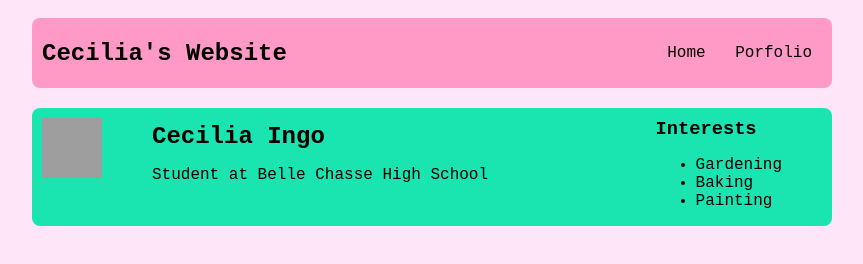
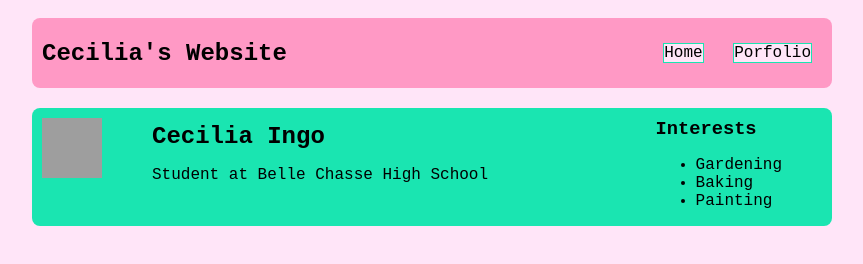
Before and after one commit to CeciliaIngo/CeciliaIngo.github.io, a plain HTML site: page index.html in a window 1280 px wide. Shown: the whole page, without its empty margins (208-1071 px from the left). Drawn offline with Linux system fonts and the light colour scheme; grey boxes are pictures that could not be loaded.

Commit message:
first draft

```diff
--- a/index.html
+++ b/index.html
@@ -75,6 +75,12 @@
                 margin-right: 50px
             }
 
+            #button {
+                background-color: rgb(255, 229, 248);
+                color: black;
+                border: 1px solid rgb(26, 229, 177);
+            }
+
         </style>
 
     </head>
@@ -86,10 +92,10 @@
                 <h1>Cecilia's Website</h1>
                     <ul>
                         <li>
-                          <a href="index.html">Home</a>
+                          <a id="button" href ="index.html">Home</a>
                         </li>
                         <li>
-                          <a href="portfolio.html">Porfolio</a>
+                          <a id="button" href ="portfolio.html">Porfolio</a>
                         </li>
                     </ul>
             </nav>
```
